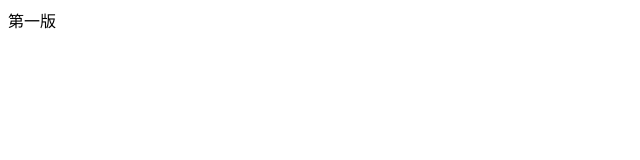
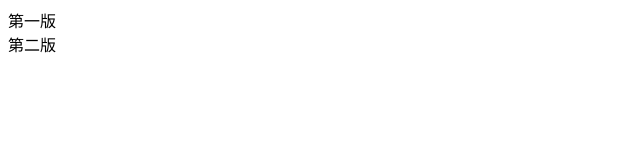
Before and after one commit to damen302/demo002, a plain HTML site: page index.html in a window 1280 px wide. Shown: the full height of the page, 0-640 px from the left. Drawn offline with Linux system fonts and the light colour scheme.

Commit message:
这是第二版

```diff
--- a/index.html
+++ b/index.html
@@ -6,5 +6,6 @@
 </head>
 <body>
 <div>第一版</div>
+<div>第二版</div>
 </body>
 </html>
```
Also changed, not shown: 1 other file.
